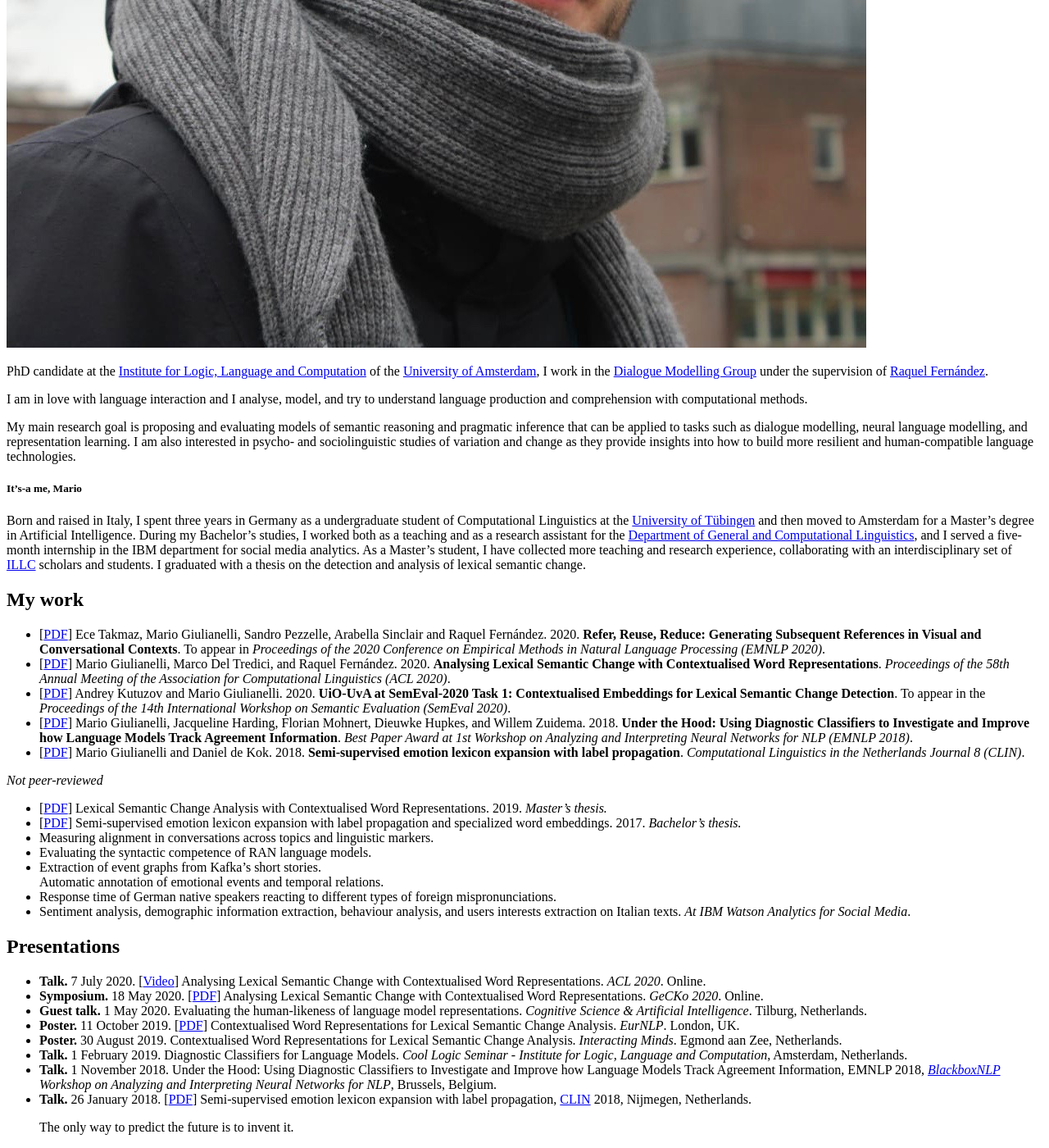
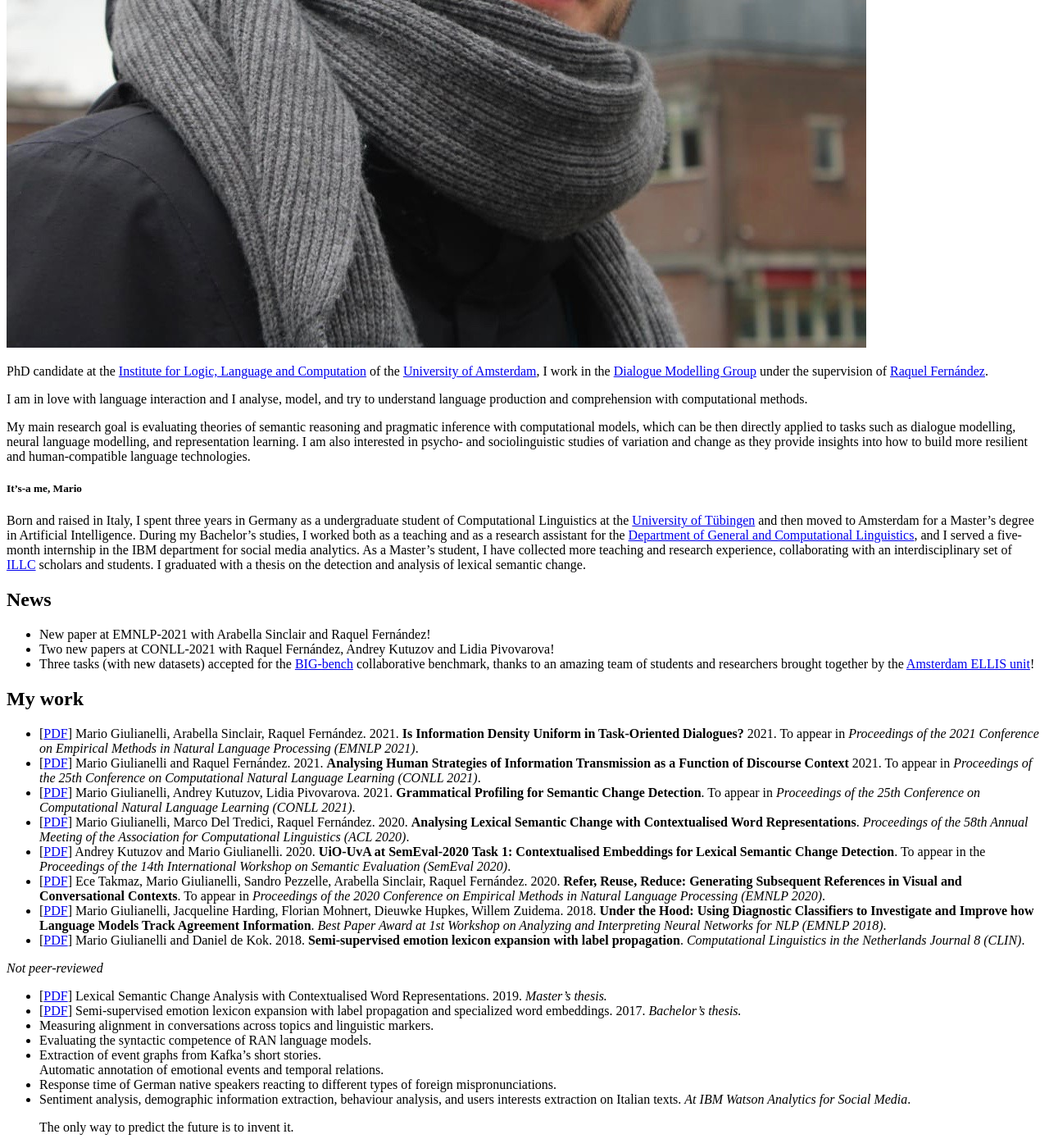
Before and after one commit to glnmario/glnmario.github.io, a Jekyll site: the page built from index.md, in a window 1280 px wide and 1400 px high, scrolled down 760 px. Shown: the whole window at 82% size. Built offline with Jekyll 4.4.1, drawn with Linux system fonts in a browser that asks for light colours.

Commit message:
Update index.md

```diff
--- a/index.md
+++ b/index.md
@@ -10,7 +10,7 @@ PhD candidate at the [Institute for Logic, Language and Computation](https://www
 
 I am in love with language interaction and I analyse, model, and try to understand language production and comprehension with computational methods.
 
-My main research goal is proposing and evaluating models of semantic reasoning and pragmatic inference that can be applied to tasks such as dialogue modelling, neural language modelling, and representation learning. I am also interested in psycho- and sociolinguistic studies of variation and change as they provide insights into how to build more resilient and human-compatible language technologies.
+My main research goal is evaluating theories of semantic reasoning and pragmatic inference with computational models, which can be then directly applied to tasks such as dialogue modelling, neural language modelling, and representation learning. I am also interested in psycho- and sociolinguistic studies of variation and change as they provide insights into how to build more resilient and human-compatible language technologies.
 
 ##### It's-a me, Mario
 Born and raised in Italy, I spent three years in Germany as a undergraduate student of Computational Linguistics at the [University of Tübingen](https://uni-tuebingen.de/en/) and then moved to Amsterdam for a Master's degree in Artificial Intelligence.
@@ -22,12 +22,19 @@ thesis that proposes [new methods](https://arxiv.org/abs/1708.03910) for the ana
 Currently I study Artificial Intelligence at the University of Amsterdam.
 -->
 
+## News
+- New paper at EMNLP-2021 with Arabella Sinclair and Raquel Fernández!
+- Two new papers at CONLL-2021 with Raquel Fernández, Andrey Kutuzov and Lidia Pivovarova!
+- Three tasks (with new datasets) accepted for the [BIG-bench](https://github.com/google/BIG-bench) collaborative benchmark, thanks to an amazing team of students and researchers brought together by the [Amsterdam ELLIS unit](https://ivi.fnwi.uva.nl/ellis/2021/04/19/first-amsterdam-ellis-team-participates-in-challenge/)!
 
 ## My work
-- [[PDF](https://www.aclweb.org/anthology/2020.emnlp-main.353/)] Ece Takmaz, Mario Giulianelli, Sandro Pezzelle, Arabella Sinclair and Raquel Fernández. 2020. **Refer, Reuse, Reduce: Generating Subsequent References in Visual and Conversational Contexts**. To appear in _Proceedings of the 2020 Conference on Empirical Methods in Natural Language Processing (EMNLP 2020)_.
-- [[PDF](https://www.aclweb.org/anthology/2020.acl-main.365/)] Mario Giulianelli, Marco Del Tredici, and Raquel Fernández. 2020. **Analysing Lexical Semantic Change with Contextualised Word Representations**. _Proceedings of the 58th Annual Meeting of the Association for Computational Linguistics (ACL 2020)_.
+- [[PDF](https://glnmario.github.io)] Mario Giulianelli, Arabella Sinclair, Raquel Fernández. 2021. **Is Information Density Uniform in Task-Oriented Dialogues?** 2021. To appear in _Proceedings of the 2021 Conference on Empirical Methods in Natural Language Processing (EMNLP 2021)_.
+- [[PDF](https://glnmario.github.io)] Mario Giulianelli and Raquel Fernández. 2021. **Analysing Human Strategies of Information Transmission as a Function of Discourse Context** 2021. To appear in _Proceedings of the 25th Conference on Computational Natural Language Learning (CONLL 2021)_.
+- [[PDF](https://arxiv.org/abs/2109.10397)] Mario Giulianelli, Andrey Kutuzov, Lidia Pivovarova. 2021. **Grammatical Profiling for Semantic Change Detection**. To appear in _Proceedings of the 25th Conference on Computational Natural Language Learning (CONLL 2021)_.
+- [[PDF](https://www.aclweb.org/anthology/2020.acl-main.365/)] Mario Giulianelli, Marco Del Tredici, Raquel Fernández. 2020. **Analysing Lexical Semantic Change with Contextualised Word Representations**. _Proceedings of the 58th Annual Meeting of the Association for Computational Linguistics (ACL 2020)_.
 - [[PDF](https://arxiv.org/abs/2005.00050)] Andrey Kutuzov and Mario Giulianelli. 2020. **UiO-UvA at SemEval-2020 Task 1: Contextualised Embeddings for Lexical Semantic Change Detection**. To appear in the _Proceedings of the 14th International Workshop on Semantic Evaluation (SemEval 2020)_.
-- [[PDF](https://www.aclweb.org/anthology/W18-5426/)] Mario Giulianelli, Jacqueline Harding, Florian Mohnert, Dieuwke Hupkes, and Willem Zuidema. 2018. **Under the Hood: Using Diagnostic Classifiers to Investigate and Improve how Language Models Track Agreement Information**. _Best Paper Award at 1st Workshop on Analyzing and Interpreting Neural Networks for NLP (EMNLP 2018)_.
+- [[PDF](https://www.aclweb.org/anthology/2020.emnlp-main.353/)] Ece Takmaz, Mario Giulianelli, Sandro Pezzelle, Arabella Sinclair, Raquel Fernández. 2020. **Refer, Reuse, Reduce: Generating Subsequent References in Visual and Conversational Contexts**. To appear in _Proceedings of the 2020 Conference on Empirical Methods in Natural Language Processing (EMNLP 2020)_.
+- [[PDF](https://www.aclweb.org/anthology/W18-5426/)] Mario Giulianelli, Jacqueline Harding, Florian Mohnert, Dieuwke Hupkes, Willem Zuidema. 2018. **Under the Hood: Using Diagnostic Classifiers to Investigate and Improve how Language Models Track Agreement Information**. _Best Paper Award at 1st Workshop on Analyzing and Interpreting Neural Networks for NLP (EMNLP 2018)_.
 - [[PDF](https://clinjournal.org/clinj/article/view/82)] Mario Giulianelli and Daniel de Kok. 2018. **Semi-supervised emotion lexicon expansion with label propagation**. _Computational Linguistics in the Netherlands Journal 8 (CLIN)_.
 
 *Not peer-reviewed*
@@ -41,7 +48,7 @@ Currently I study Artificial Intelligence at the University of Amsterdam.
 - Sentiment analysis, demographic information extraction, behaviour analysis, and users interests extraction
  on Italian texts. _At IBM Watson Analytics for Social Media_.
 
-## Presentations
+<!-- ## Presentations
 - **Talk.** 7 July 2020. [[Video](https://slideslive.com/38929048/analysing-lexical-semantic-change-with-contextualised-word-representations)] Analysing Lexical Semantic Change with Contextualised Word Representations. _ACL 2020_. Online.
 - **Symposium.** 18 May 2020. [[PDF](gecko-poster-slides.pdf)] Analysing Lexical Semantic Change with Contextualised Word Representations. _GeCKo 2020_. Online.
 - **Guest talk.** 1 May 2020. Evaluating the human-likeness of language model representations. _Cognitive Science & Artificial Intelligence_. Tilburg, Netherlands.
@@ -49,8 +56,7 @@ Currently I study Artificial Intelligence at the University of Amsterdam.
 - **Poster.** 30 August 2019. Contextualised Word Representations for Lexical Semantic Change Analysis. _Interacting Minds_. Egmond aan Zee, Netherlands.
 - **Talk.** 1 February 2019. Diagnostic Classifiers for Language Models. _Cool Logic Seminar - Institute for Logic, Language and Computation_, Amsterdam, Netherlands.
 - **Talk.** 1 November 2018. Under the Hood: Using Diagnostic Classifiers to Investigate and Improve how Language Models Track Agreement Information, EMNLP 2018, _[BlackboxNLP](https://blackboxnlp.github.io) Workshop on Analyzing and Interpreting Neural Networks for NLP_, Brussels, Belgium.
-<!-- > 1 November 2018, 17:00, Brussels -->
-- **Talk.** 26 January 2018. [[PDF](CLIN28.pdf)] Semi-supervised emotion lexicon expansion with label propagation, [CLIN](http://clin28.cls.ru.nl/#abstract-49) 2018, Nijmegen, Netherlands.
+- **Talk.** 26 January 2018. [[PDF](CLIN28.pdf)] Semi-supervised emotion lexicon expansion with label propagation, [CLIN](http://clin28.cls.ru.nl/#abstract-49) 2018, Nijmegen, Netherlands. -->
 
 <!--
 ## GitHub
```
